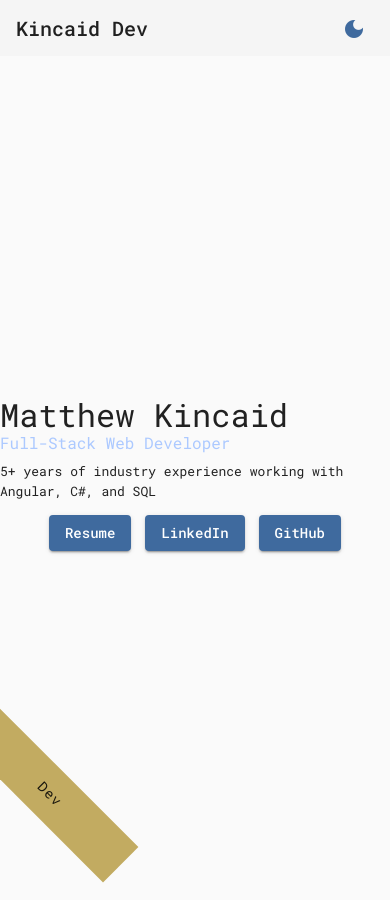
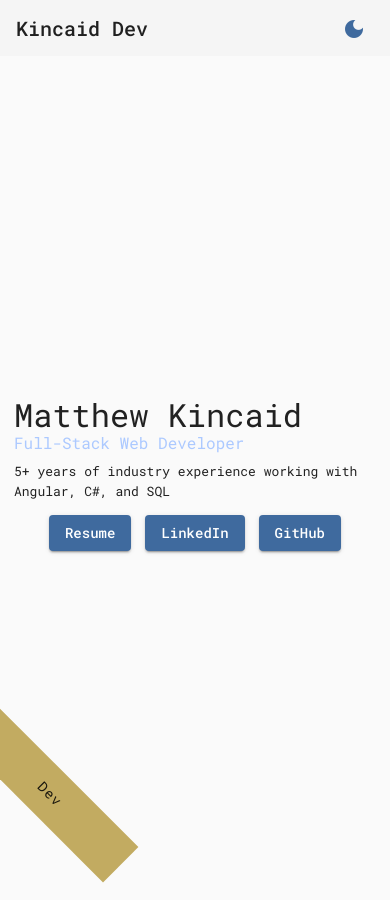
Before and after one commit to mdkincaid/kincaid-site, an Angular app: page / in a window 390 px wide. Built offline with nearby package versions, Linux system fonts and the light colour scheme.

Commit message:
feat: fix visual display on small screen widths

```diff
--- a/src/app/app.component.scss
+++ b/src/app/app.component.scss
@@ -5,6 +5,20 @@
 	align-items: center;
 	height: 100vh;
 	gap: 1em;
+}
+
+@media only screen and (max-width: 550px) {
+	.container {
+		margin-left: 1em;
+		margin-right: 1em;
+	}
+}
+
+@media only screen and (max-width: 320px) {
+	.social-buttons {
+		flex-direction: column;
+		width: 100%;
+	}
 }
 
 .corner-ribbon {
```
